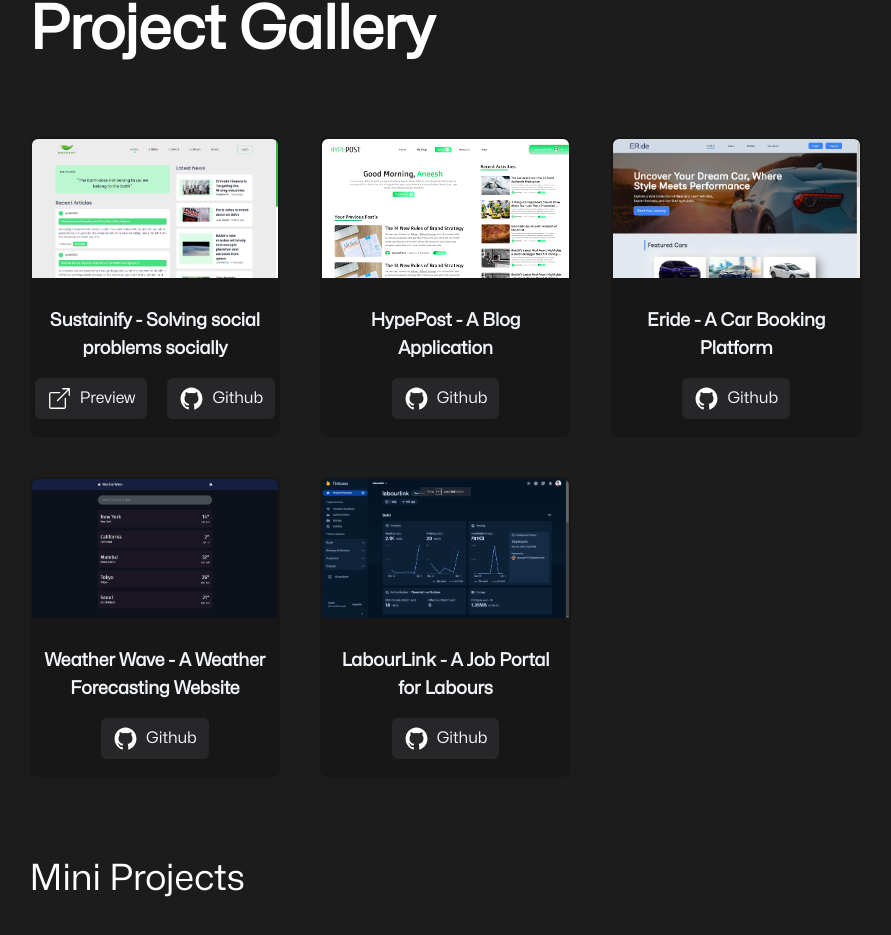
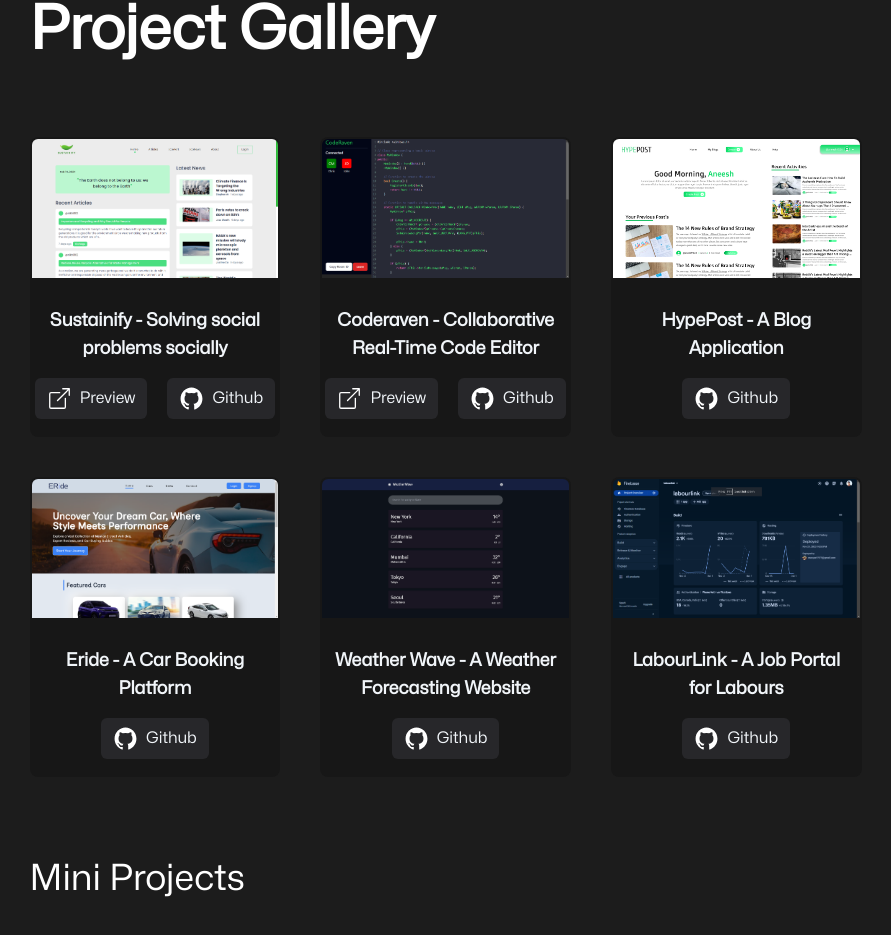
Before and after one commit to aneeshsharma72067/new-portfolio, a Vue app: page / in a window 1280 px wide. Shown: the part 2412-3347 px from the top of the page, without its empty margins (188-1079 px from the left). Built offline with nearby package versions, Linux system fonts and the light colour scheme; some icons are missing.

Commit message:
New Project : Coderaven

```diff
--- a/src/components/Projects.vue
+++ b/src/components/Projects.vue
@@ -8,6 +8,9 @@
         description="Sustainify empowers users to connect, share environmental concerns, and collaborate on cleanup efforts through image-based awareness campaigns. "
         repoUrl="https://github.com/aneeshsharma72067/sustainify.git"
         previewUrl="https://sustainify-web.netlify.app/" />
+      <ProjectComponent imageName="coderaven.png" projectName="Coderaven - Collaborative Real-Time Code Editor"
+        description="Coderaven enables real-time collaborative coding with multiple users editing projects simultaneously in a web-based environment."
+        repoUrl="https://github.com/aneeshsharma72067/coderaven-with-js" previewUrl="https://coderaven.onrender.com/" />
       <ProjectComponent imageName="blog-site.png" projectName="HypePost - A Blog Application"
         description="A dynamic blog platform, built with the MERN stack, facilitating blog creation and sharing for content enthusiasts."
         repoUrl="https://github.com/aneeshsharma72067/eride-website.git" />
```
Also changed, not shown: src/assets/images/coderaven.png (added).
